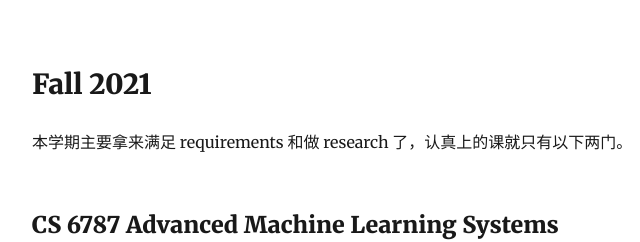
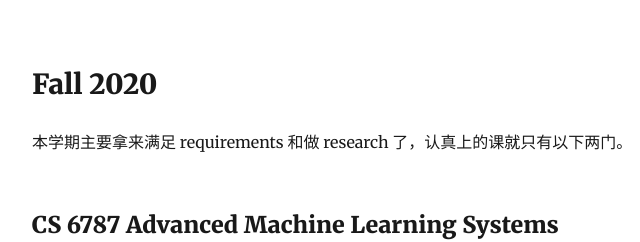
Before and after one commit to Xiuyu-Li/blog, a Gatsby site: page /cu-courses-review/ in a window 1280 px wide. Shown: the part 479-721 px from the top of the page, 293-933 px from the left. Built offline with nearby package versions, Linux system fonts and the light colour scheme; Gatsby itself is replaced by a stand-in of ours; some packages are replaced by stand-ins of ours.

Commit message:
small fix

```diff
--- a/content/blog/cu-courses-review/index.md
+++ b/content/blog/cu-courses-review/index.md
@@ -8,7 +8,7 @@ description: "本文是我在 Cornell 就读期间所上过课程的一个记录
 每当想要了解某门感兴趣的课程时，近可询问上过课的学长学姐，远则登录 [CU Reviews](www.cureviews.org)，[Cornell CS Wiki](https://cornellcswiki.gitlab.io/) 或 reddit 一类网站进行一番查询，可以采用的途径不可谓不多，写这篇文章似乎是有些多余了。然而，这些网站上的 reviews 基本都是由素不相识的人写作的，部分还存在内容过时的问题，读起来难免会有种过于千篇一律而又不够可信的感觉。我便萌生了撰写一个结合亲身经历和个人观点的课程记录的想法。
 
 ---
-## Fall 2021
+## Fall 2020
 
 本学期主要拿来满足 requirements 和做 research 了，认真上的课就只有以下两门。
 
```
